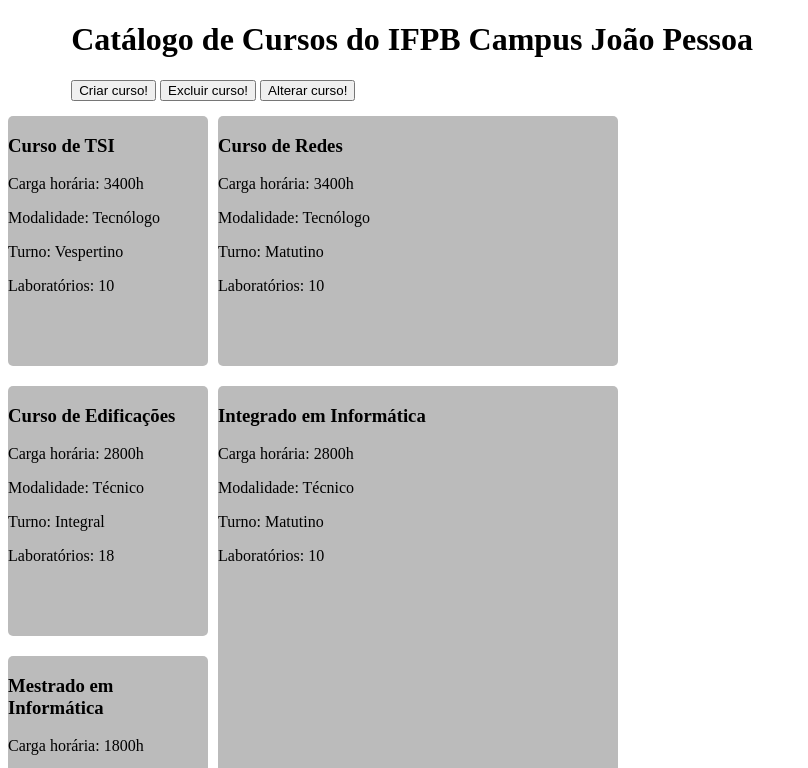
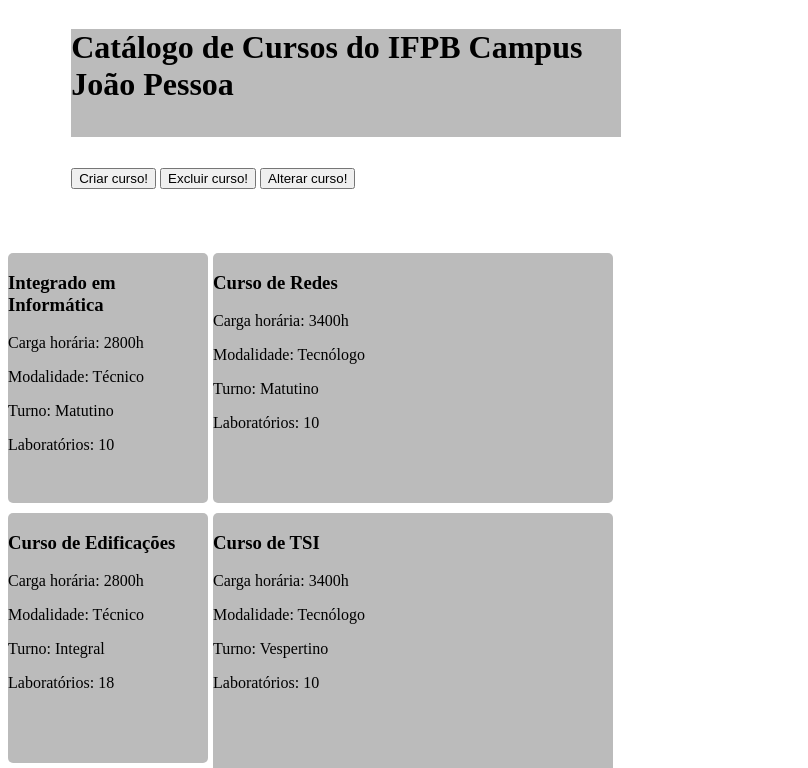
Before and after one commit to franciscodnn/lm-2023-1, a plain HTML site: page exemplos/grid-layout/index.html in a window 1280 px wide. Shown: the top 768 px of the page, without its empty margins (0-808 px from the left). Drawn offline with Linux system fonts and the light colour scheme.

Commit message:
Grid layout

```diff
--- a/exemplos/grid-layout/css/style.css
+++ b/exemplos/grid-layout/css/style.css
@@ -4,17 +4,48 @@
   margin: auto;
 }
 
+header {
+  display: grid;
+
+  grid-template-areas:
+    'header1 header1'
+    'header2 header2';
+
+  grid-template-rows: 150px 70px;
+  grid-template-columns: 300px 250px;
+  /* gap: 10px 0; */
+  row-gap: 10px;
+}
+
+.header-1 {
+  grid-area: header1;
+  background: #bbb;
+}
+
+.header-2 {
+  grid-area: header2;
+}
+
 main {
   margin: 15px 0 300px 0;
   display: grid;
+
+  grid-template-areas:
+    'item4 item2'
+    'item3 item1'
+    'item5 item1';
+
+  grid-template-columns: 200px 400px;
+  grid-template-rows: 250px 250px 350px;
+  gap: 10px 5px;
 
   /* grid-template-columns: 200px 400px;
   grid-template-rows: 250px 250px 350px; */
   /* column-gap: 10px;
   row-gap: 20px; */
 
-  grid-template: 250px 250px 350px / 200px 400px;
-  gap: 20px 10px;
+  /* grid-template: 250px 250px 350px / 200px 400px;
+  gap: 20px 10px; */
 }
 
 main section {
@@ -24,11 +55,39 @@
 
 .two-columns {
   /* grid-column: 1 / 3; */
-  grid-column: 1 / span 1;
+  /* grid-column-start: 1;
+  grid-column-end: 3; */
+
+  /* grid-column: 1 / span 1; */
 }
 
 .two-rows {
   /* grid-row: 2 / 4;
   grid-column: 2 / 3; */
   grid-area: 2 / 2 / 4 / 3;
+
+  /* grid-row-start: 2;
+  grid-column-start: 2;
+  grid-row-end: 4;
+  grid-column-end: 3; */
 }
+
+.item-1 {
+  grid-area: item1;
+}
+
+.item-2 {
+  grid-area: item2;
+}
+
+.item-3 {
+  grid-area: item3;
+}
+
+.item-4 {
+  grid-area: item4;
+}
+
+.item-5 {
+  grid-area: item5;
+}
--- a/exemplos/grid-layout/index.html
+++ b/exemplos/grid-layout/index.html
@@ -11,43 +11,43 @@
 
 <body>
   <header>
-    <h1>Catálogo de Cursos do IFPB Campus João Pessoa</h1>
-    <nav style="align-self: flex-end">
+    <h1 class="header-1">Catálogo de Cursos do IFPB Campus João Pessoa</h1>
+    <nav class="header-2">
       <button type="button">Criar curso!</button>
       <button type="button">Excluir curso!</button>
       <button type="button">Alterar curso!</button>
     </nav>
   </header>
   <main>
-    <section>
+    <section class="item-1">
       <h3>Curso de TSI</h3>
       <p>Carga horária: 3400h</p>
       <p>Modalidade: Tecnólogo</p>
       <p>Turno: Vespertino</p>
       <p>Laboratórios: 10</p>
     </section>
-    <section>
+    <section class="item-2">
       <h3>Curso de Redes</h3>
       <p>Carga horária: 3400h</p>
       <p>Modalidade: Tecnólogo</p>
       <p>Turno: Matutino</p>
       <p>Laboratórios: 10</p>
     </section>
-    <section>
+    <section class="item-3">
       <h3>Curso de Edificações</h3>
       <p>Carga horária: 2800h</p>
       <p>Modalidade: Técnico</p>
       <p>Turno: Integral</p>
       <p>Laboratórios: 18</p>
     </section>
-    <section class="two-rows">
+    <section class="item-4">
       <h3>Integrado em Informática</h3>
       <p>Carga horária: 2800h</p>
       <p>Modalidade: Técnico</p>
       <p>Turno: Matutino</p>
       <p>Laboratórios: 10</p>
     </section>
-    <section class="two-columns">
+    <section class="item-5">
       <h3>Mestrado em Informática</h3>
       <p>Carga horária: 1800h</p>
       <p>Modalidade: Pós-Graduação</p>
```
